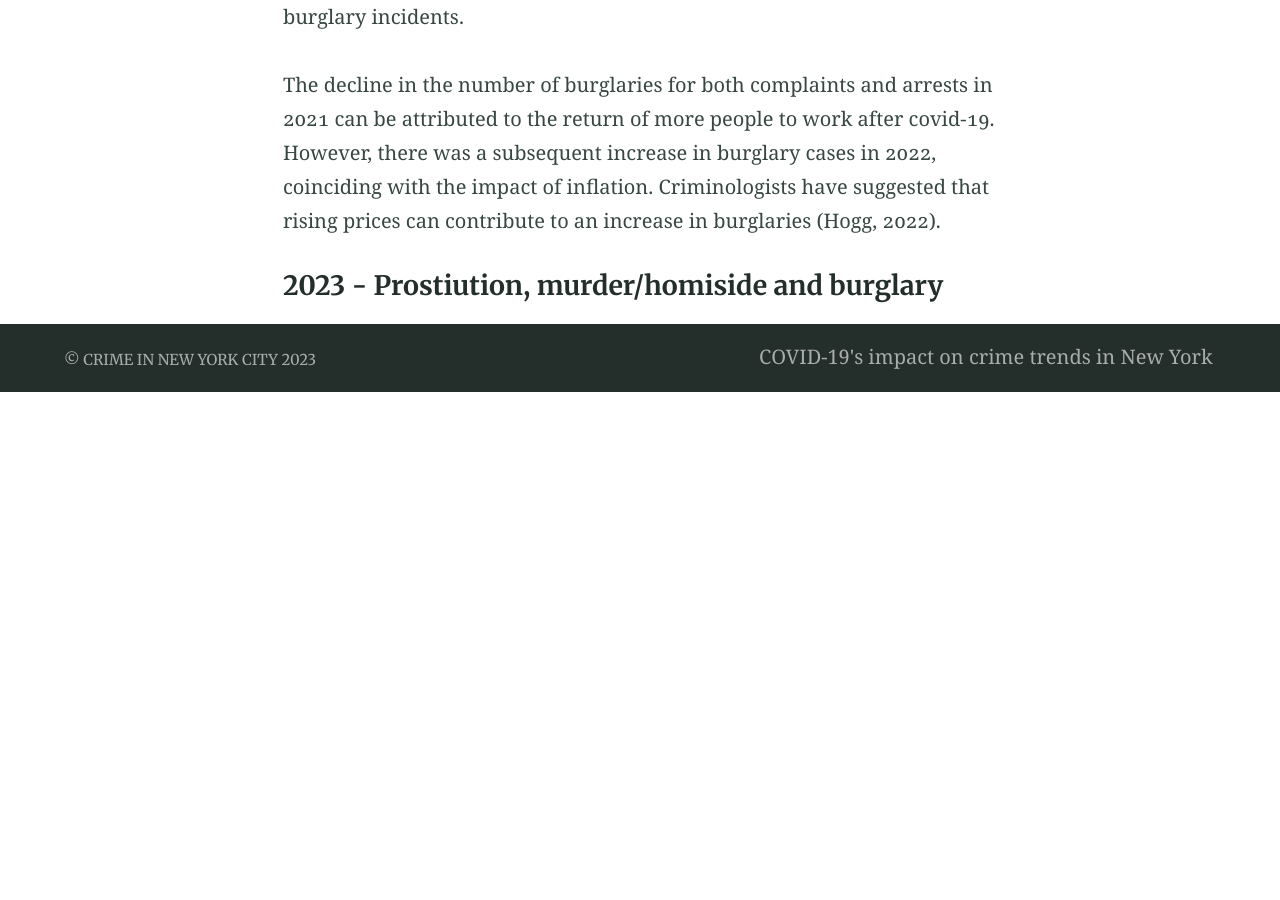
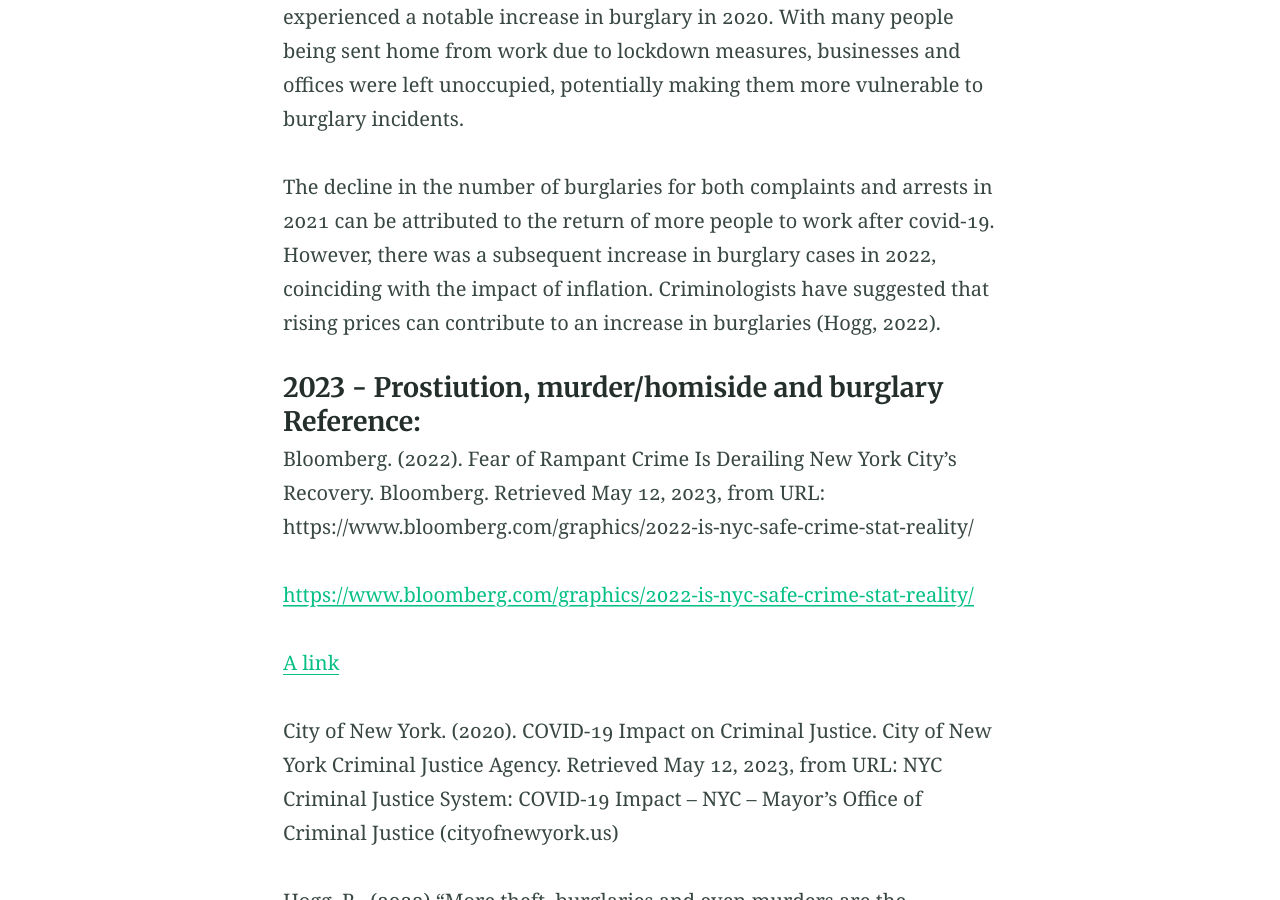
Before and after one commit to Sdataanalyse/Sdataanalyse.github.io, a Jekyll site: the page built from index.md, in a window 1280 px wide and 900 px high, scrolled down 11974 px. Built offline with Jekyll 4.4.1, drawn with Linux system fonts in a browser that asks for light colours; before the commit the page ends 12366 px from its top, so only the background shows below that; some of the changed text lies outside the part shown.

Commit message:
Update index.md

```diff
--- a/index.md
+++ b/index.md
@@ -32,6 +32,7 @@
 In contrast, arrests experienced a decline in 2022, with a decrease of 11.4%. This decline was mainly driven by significant drops in cases related to disorderly conduct, drugs, and prostitution.
 ###### More complaints after COVID-19 in all five districts
 Looking at the distribution of complaints across the five boroughs in New York City, it is clear that all of boroughs follow a similar pattern: complaints dropped in 2020 and then began to rise again in 2021, ultimately resulting in the highest number of complaints in 2022 as compared to the previous three years.
+
 *Figure 2: Complaints per 100,000 residents across boroughs*
 <iframe src="https://raw.githack.com/Sdataanalyse/Sdataanalyse.github.io/main/Pictures/Complaints_map_per_100.html" width="130%" height="650px"></iframe>
 Furthermore, the distribution of complaints across the five boroughs shows a consistent trend, with Manhattan having the highest number of complaints per 100,000 residents, followed by the Bronx, Brooklyn, and Queens, with Staten Island at the bottom.
@@ -40,6 +41,7 @@
 
 ###### Less arrests after COVID-19 in all five boroughs
 When we look at the distribution of arrests across the five boroughs of New York City, we notice that the pattern is similar to the one observed for complaints. Manhattan stands out with the highest number of arrests per 100,000 residents, followed by the Bronx, Brooklyn, and Queens, while Staten Island has the lowest number of arrests.
+
 *Figure 3: Arrests per 100,000 residents across boroughs*
 <iframe src="https://raw.githack.com/Sdataanalyse/Sdataanalyse.github.io/main/Pictures/Arrest_map_per_100.html" width="130%" height="650px"></iframe>
 However, there is an interesting twist in the data for the year 2020 when the COVID-19 pandemic emerged. While all districts experienced a decrease in arrests, Manhattan saw a larger drop compared to the Bronx, with arrests per 100,000 residents declining from 1856 to 1152, while the Bronx decreased from 1785 to 1196. Surprisingly, this resulted in the Bronx having the highest arrest rate per capita that year, despite Manhattan consistently holding that position in other years. This raises the question: what factors contributed to the Bronx surpassing Manhattan in arrests per 100,000 residents in 2020?"
@@ -61,10 +63,11 @@
 ###### Prostitution spike in the Bronx in 2020 as other boroughs witness downturn
 Delving deeper into the complaints data, a striking pattern emerges, while other boroughs experienced a decline in prostitution cases, the Bronx witnessed a significant increase. In figure 5 if we look at “prostitution and related offenses” we can see that from 21 complaints in 2019, the numbers skyrocketed to 204 in 2020, only to decline to 15 in 2021 and 11 in 2022. This observation potentially sheds light on the rise in prostitution complaints in 2020.
 
-Figure 5: Yearly number of complaints across boroughs, 2019-2022
+*Figure 5: Yearly number of complaints across boroughs, 2019-2022*
 <iframe src="https://raw.githack.com/Sdataanalyse/Sdataanalyse.github.io/main/Pictures/Complaint_Borough.html" width="110%" height="650px"></iframe>
 In addition to an increase in complaints, the Bronx has also witnessed a surge in prostitution-related arrests. The number of arrests rose from 170 in 2019 to 248 in 2020, contrasting with the downward trend observed in the other boroughs.
-Figure 6: Yearly number of arrests across boroughs, 2019-2022
+
+*Figure 6: Yearly number of arrests across boroughs, 2019-2022*
 <iframe src="https://raw.githack.com/Sdataanalyse/Sdataanalyse.github.io/main/Pictures/Arrest_borough.html" width="110%" height="650px"></iframe>
 However, the intriguing question remains: what factors are specifically driving this increase in the Bronx? During our research, it appears that this particular subject has not received significant attention previously, suggesting that it remains an area worthy of further investigation.
 
@@ -104,3 +107,27 @@
 The decline in the number of burglaries for both complaints and arrests in 2021 can be attributed to the return of more people to work after covid-19. However, there was a subsequent increase in burglary cases in 2022, coinciding with the impact of inflation. Criminologists have suggested that rising prices can contribute to an increase in burglaries (Hogg, 2022).
 
 #### 2023 - Prostiution, murder/homiside and burglary
+
+
+#### Reference:
+Bloomberg. (2022). Fear of Rampant Crime Is Derailing New York City’s Recovery. Bloomberg. Retrieved May 12, 2023, from URL: https://www.bloomberg.com/graphics/2022-is-nyc-safe-crime-stat-reality/
+
+[https://www.bloomberg.com/graphics/2022-is-nyc-safe-crime-stat-reality/](https://www.bloomberg.com/graphics/2022-is-nyc-safe-crime-stat-reality/ "https://www.bloomberg.com/graphics/2022-is-nyc-safe-crime-stat-reality/")
+
+
+[A link](https://www.bloomberg.com/graphics/2022-is-nyc-safe-crime-stat-reality/ "https://www.bloomberg.com/graphics/2022-is-nyc-safe-crime-stat-reality/")
+
+City of New York. (2020). COVID-19 Impact on Criminal Justice. City of New York Criminal Justice Agency. Retrieved May 12, 2023, from URL: NYC Criminal Justice System: COVID-19 Impact – NYC – Mayor's Office of Criminal Justice (cityofnewyork.us)
+
+Hogg, R., (2022) “More theft, burglaries and even murders are the unexpected side-effects of rising prices, this criminologist warns”. Retrieved May 12, 2023, from URL: Why Rising Prices May Spark More Theft, Burglaries – and Even Murders (businessinsider.com)
+
+Kissler, S. M., Kishore, N., Prabhu, M., Goffman, D., Beilin, Y., Landau, R., Gyamfi-Bannerman, C., Bateman, B. T., Snyder, J., Razavi, A. S., Katz, D., Gal, J., Bianco, A., Stone, J., Larremore, D., Buckee, C. O., & Grad, Y. H. (2020). Reductions in commuting mobility correlate with geographic differences in SARS-CoV-2 prevalence in New York City. Nature Communications.
+
+Quinnipiac University Poll. (2022). NYC Voter Opinion: Trends and Insights. Quinnipiac University. Retrieved Maj 12, 2023, from URL: https://poll.qu.edu/images/polling/nyc/nyc02092022_trends_nywx73.pdf
+
+The New York Times (2020) “Police Pin a Rise in Murders on an Unusual Suspect: Covid” Retrieved from URL: Covid Blamed for Rise in Murders Across U.S. - The New York Times (nytimes.com)
+The New York Times (2021) “Manhattan to Stop Prosecuting Prostitution, Part of Nationwide Shift”. Retrieved from URL Manhattan to Stop Prosecuting Prostitution, Part of Nationwide Shift - The New York Times (nytimes.com)
+* The New York Times (2023) “Major Crimes Rose 22 Percent in New York City, Even as Shootings Fell - The New York Times”. Retrieved from URL: Major Crimes Rose 22 Percent in New York City, Even as Shootings Fell - The New York Times (nytimes.com)
+* The Wall Street Journal. (2020). "New York City Sees More Burglaries of Businesses Under Coronavirus Emergency Measures." Retrieved from URL: New York City Sees More Burglaries of Businesses Under Coronavirus Emergency Measures - WSJ
+1. NYCLU. (2021). Decriminalize Sex Work: NYC Must First Defund NYPD's Vice Squad. NYCLU. Retrieved May 12, 2023, from URL: https://www.nyclu.org/en/news/decriminalize-sex-work-nyc-must-first-defund-nypds-vice-squad/
+2. Wolff, K. T., Intravia, J., Baglivio, M. T., Piquero, A. R. (2022). Violence in the Big Apple throughout the COVID-19 pandemic: A borough-specific analysis.
```
